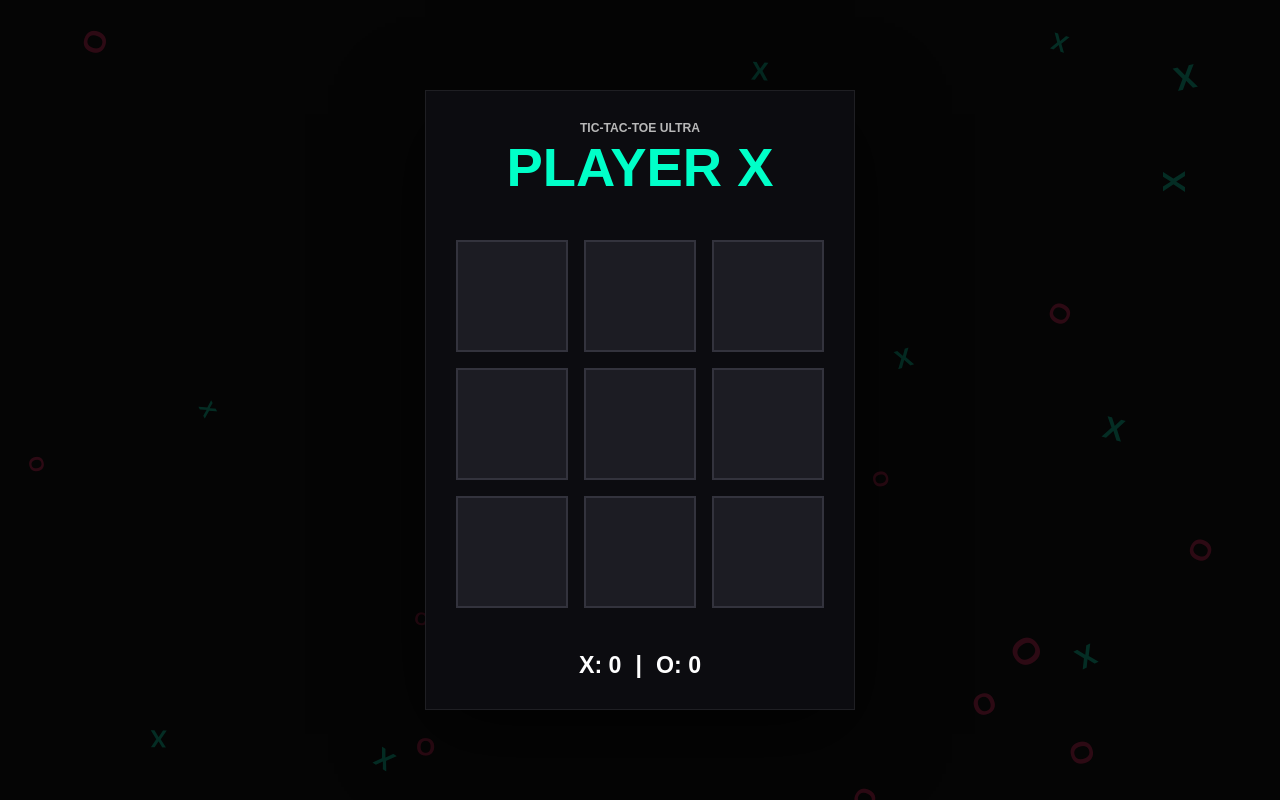
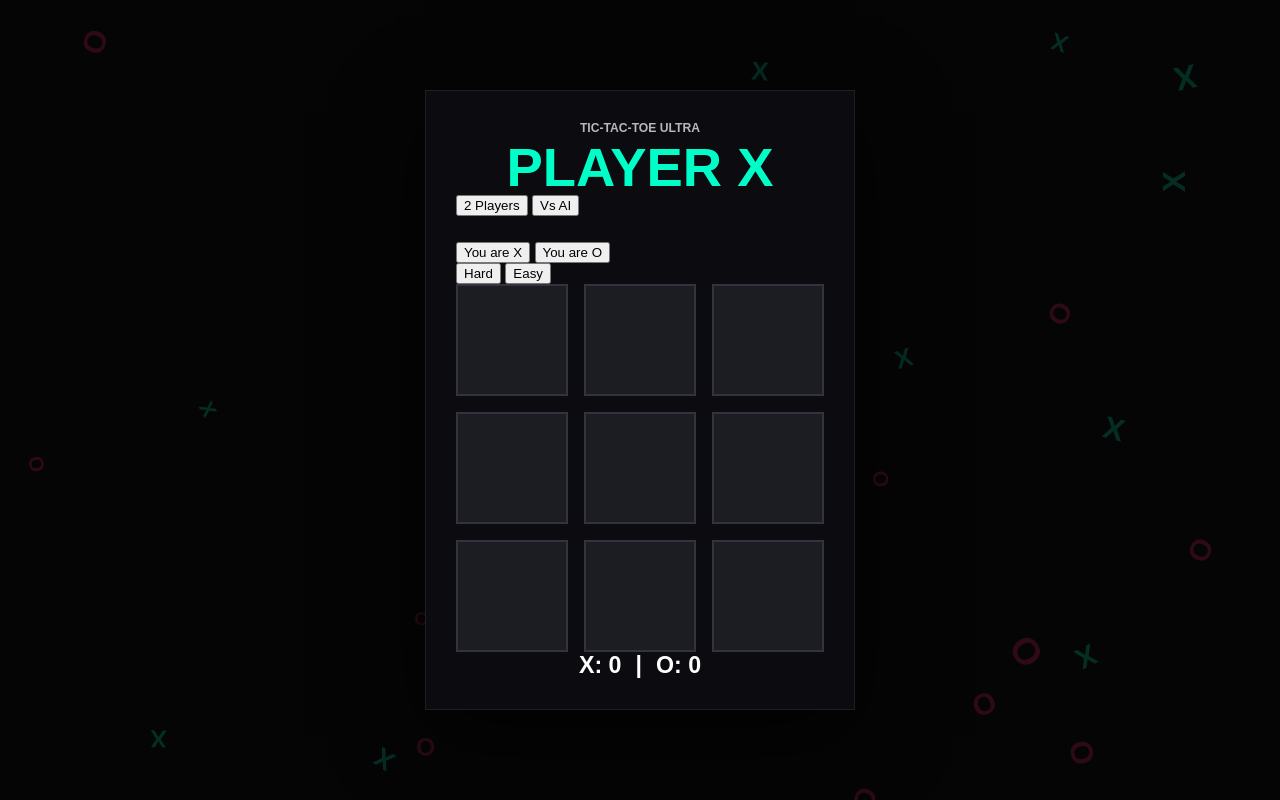
Before and after one commit to payal-315/Tic-Tac-Toe-Ultra, a website: page index.html in a window 1280 px wide. Drawn offline with Linux system fonts and the light colour scheme.

Commit message:
Add game mode and difficulty selection to index.html

```diff
--- a/index.html
+++ b/index.html
@@ -15,6 +15,21 @@
           <p class="eyebrow">Tic-Tac-Toe Ultra</p>
           <h1 id="status">Player X</h1>
         </header>
+
+        <div class="mode-toggle" role="group" aria-label="Game mode">
+          <button class="mode-button" type="button" data-mode="human">2 Players</button>
+          <button class="mode-button active" type="button" data-mode="ai">Vs AI</button>
+        </div>
+
+        <div class="choice-group" role="group" aria-label="Choose your symbol">
+          <button class="choice-button active" type="button" data-player="X">You are X</button>
+          <button class="choice-button" type="button" data-player="O">You are O</button>
+        </div>
+
+        <div class="difficulty-group" role="group" aria-label="AI difficulty">
+          <button class="difficulty-button active" type="button" data-difficulty="hard">Hard</button>
+          <button class="difficulty-button" type="button" data-difficulty="easy">Easy</button>
+        </div>
 
         <div class="board" role="grid" aria-label="Tic-tac-toe board">
           <button class="cell" type="button" role="gridcell" aria-label="Cell 1"></button>
```
